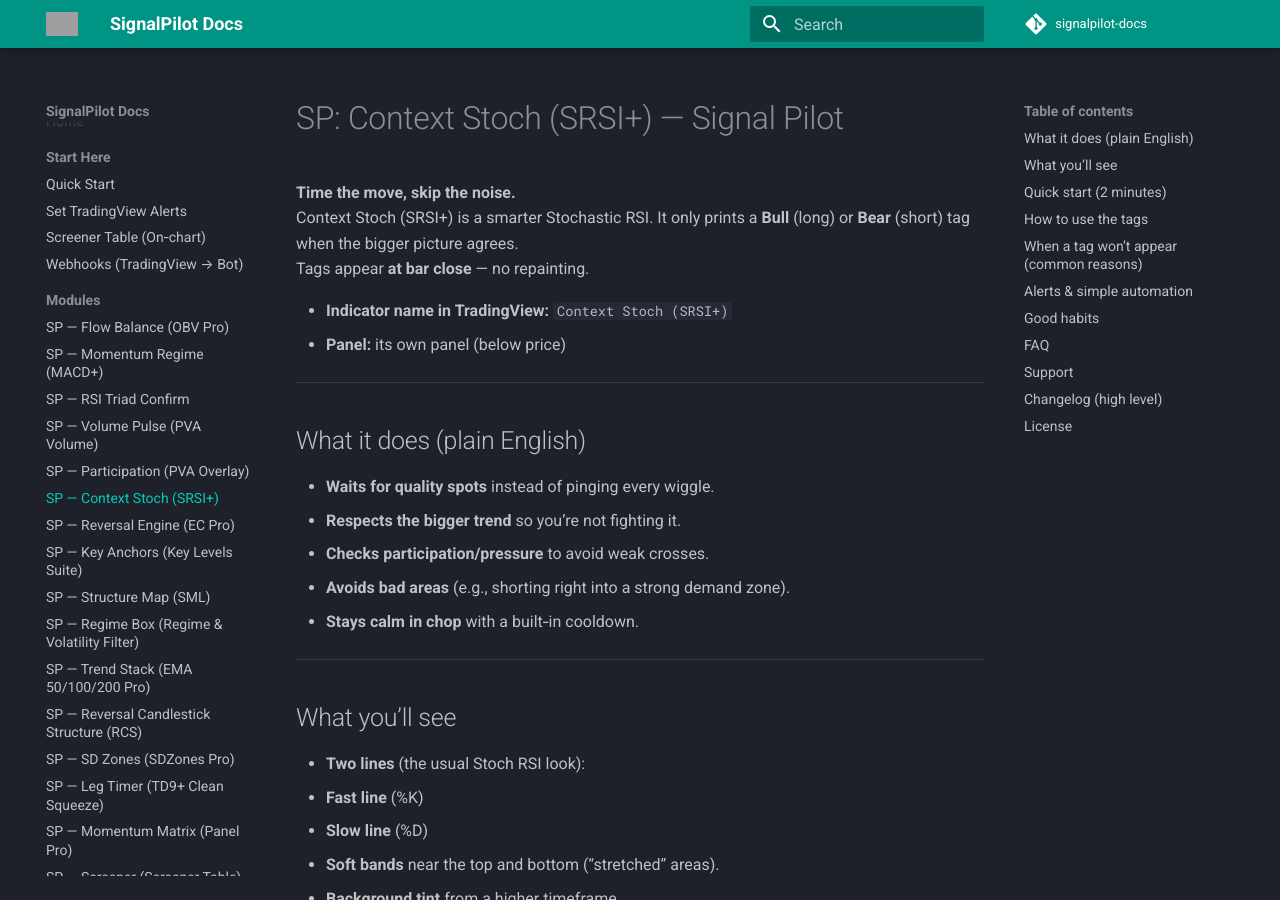
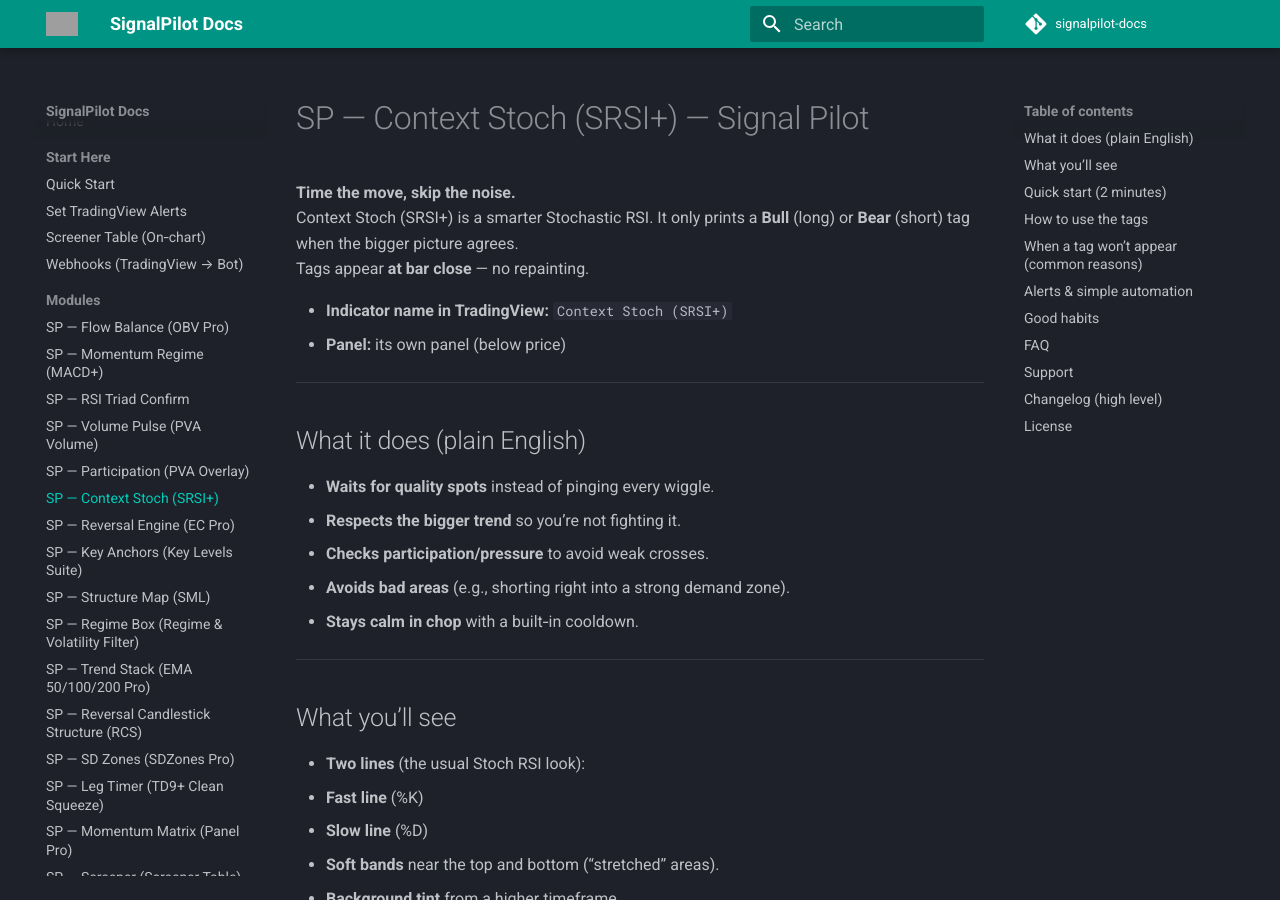
Before and after one commit to Signalpilot/signalpilot-docs, an MkDocs documentation site: the page built from docs/sp-contextstoch-rsi.md, in a window 1280 px wide and 900 px high. Built offline with MkDocs 1.6.1 and Material for MkDocs 9.7.7, drawn with Linux system fonts in a browser that asks for light colours; comment, search, counter and statistics services are not loaded; grey boxes are pictures that could not be loaded.

```diff
--- a/docs/sp-contextstoch-rsi.md
+++ b/docs/sp-contextstoch-rsi.md
@@ -1,4 +1,4 @@
-# SP: Context Stoch (SRSI+) — Signal Pilot
+# SP — Context Stoch (SRSI+) — Signal Pilot
 
 **Time the move, skip the noise.**
 Context Stoch (SRSI+) is a smarter Stochastic RSI. It only prints a **Bull** (long) or **Bear** (short) tag when the bigger picture agrees.
```
